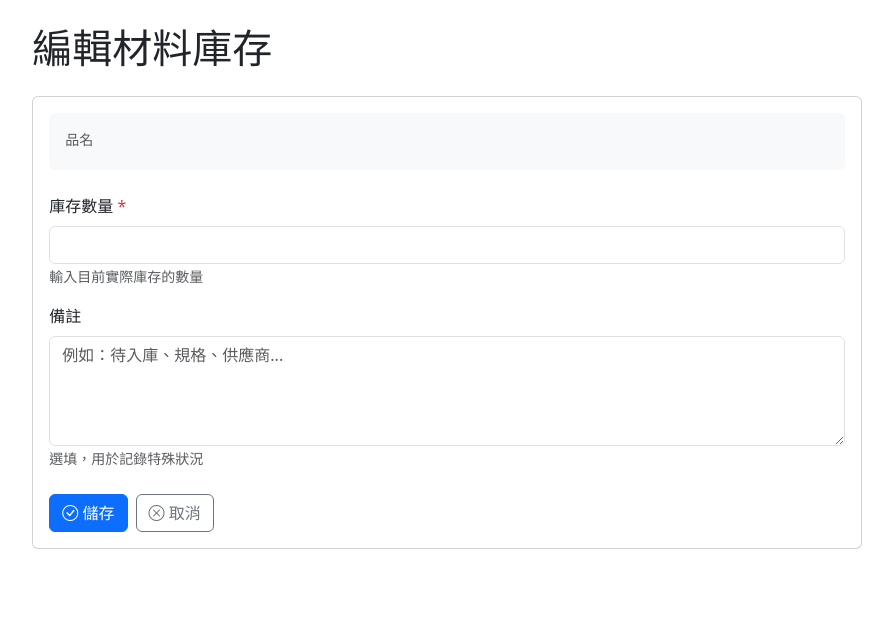
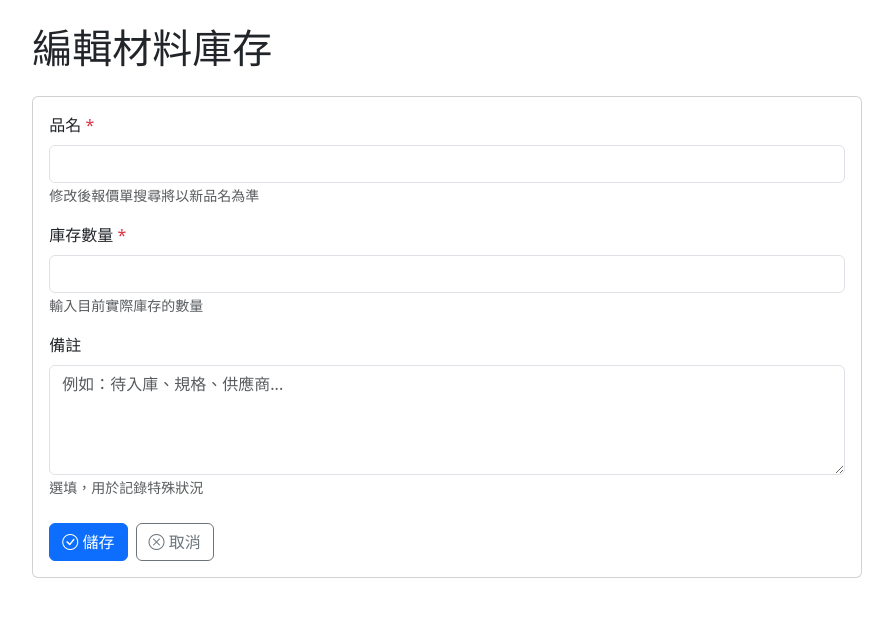
Before and after one commit to Yang-sen0821/taian-hvac, a Flask app: template templates/inventory/material_edit.html in a window 1280 px wide. Shown: the part 57-675 px from the top of the page, without its empty margins (193-1086 px from the left). Run offline with Flask 3, Linux system fonts and the light colour scheme; the template is opened without the code that fills it, so the values that code supplies are empty.

Commit message:
姵反饋兩功能：庫存品名可修改 + 已確認報價單可返回修改
- 材料庫存編輯頁品名改為可編輯欄位（空白不覆蓋防誤清）
- 報價單詳情頁新增「返回修改」鈕（已確認/已取消 → 退回草稿進編輯；
  已轉出貨單者擋下並提示先返還，與刪除邏輯一致；已完成不可返回）

Co-Authored-By: Claude Fable 5 <noreply@anthropic.com>

```diff
--- a/blueprints/inventory.py
+++ b/blueprints/inventory.py
@@ -147,6 +147,9 @@ def material_edit(idx):
         return redirect(url_for("inventory.material_list"))
     item = dict(items[idx])
     if request.method == "POST":
+        new_name = request.form.get("name", "").strip()
+        if new_name:                      # 空白不覆蓋，避免誤清品名
+            item["名稱"] = new_name
         item["庫存數量"] = request.form.get("qty", "")
         item["備註"] = request.form.get("note", "")
         update_row("材料庫存", idx, item)
--- a/blueprints/quotations.py
+++ b/blueprints/quotations.py
@@ -264,6 +264,28 @@ def _to_roc_date(date_str):
         return str(date_str)
 
 
+@quotations_bp.route("/<int:quote_id>/reopen", methods=["POST"])
+@login_required
+def reopen_quote(quote_id):
+    """已確認/已取消的報價單退回草稿以重新編輯。
+    已轉出貨單者擋下（涉及出貨/帳務），提示先到出貨單按「返還報價單」。"""
+    from db import Quotation, ShippingOrder
+    q = db.session.get(Quotation, quote_id)
+    if not q:
+        flash("找不到該報價單")
+        return redirect(url_for("quotations.list_quotes"))
+    if q.status not in ("已確認", "已取消"):
+        flash("目前狀態（{}）不可返回修改".format(q.status), "warning")
+        return redirect(url_for("quotations.detail", quote_id=quote_id))
+    if ShippingOrder.query.filter_by(quotation_id=q.id).count() > 0:
+        flash("此報價單已轉出貨單，請先到該出貨單按「返還報價單」，返還後即可重新編輯", "warning")
+        return redirect(url_for("quotations.detail", quote_id=quote_id))
+    q.status = "草稿"
+    db.session.commit()
+    flash(f"報價單 {q.quote_number} 已退回草稿，可重新編輯")
+    return redirect(url_for("quotations.edit_quote", quote_id=quote_id))
+
+
 @quotations_bp.route("/delete", methods=["POST"])
 @login_required
 def delete_quotes():
--- a/templates/inventory/material_edit.html
+++ b/templates/inventory/material_edit.html
@@ -9,14 +9,23 @@
 
         <div class="card">
             <div class="card-body">
-                <!-- 品名顯示（唯讀） -->
-                <div class="mb-4 p-3 bg-light rounded">
-                    <p class="text-muted small mb-1">品名</p>
-                    <h3 class="mb-0">{{ item['名稱'] }}</h3>
-                </div>
-
                 <!-- 編輯表單 -->
                 <form method="post" action="/inventory/materials/{{ idx }}/edit">
+                    <!-- 品名（可修改） -->
+                    <div class="mb-3">
+                        <label for="name" class="form-label">品名 <span class="text-danger">*</span></label>
+                        <input
+                            type="text"
+                            class="form-control"
+                            id="name"
+                            name="name"
+                            value="{{ item['名稱'] }}"
+                            maxlength="200"
+                            required
+                        >
+                        <small class="form-text text-muted">修改後報價單搜尋將以新品名為準</small>
+                    </div>
+
                     <!-- 庫存數量 -->
                     <div class="mb-3">
                         <label for="qty" class="form-label">庫存數量 <span class="text-danger">*</span></label>
```
Also changed, not shown: templates/quotations/detail.html (+7 -0 lines).
